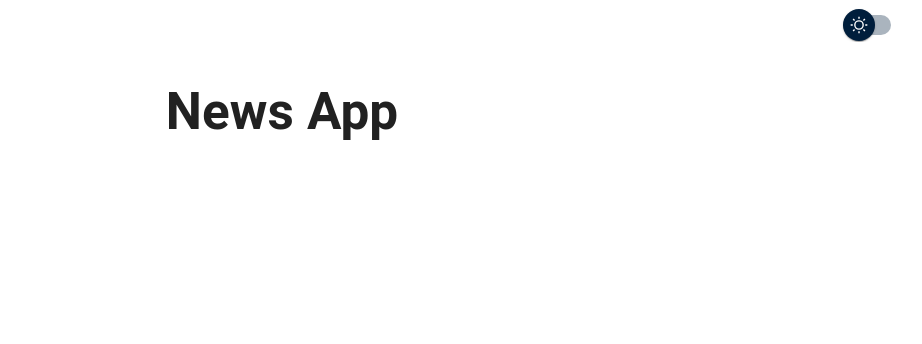
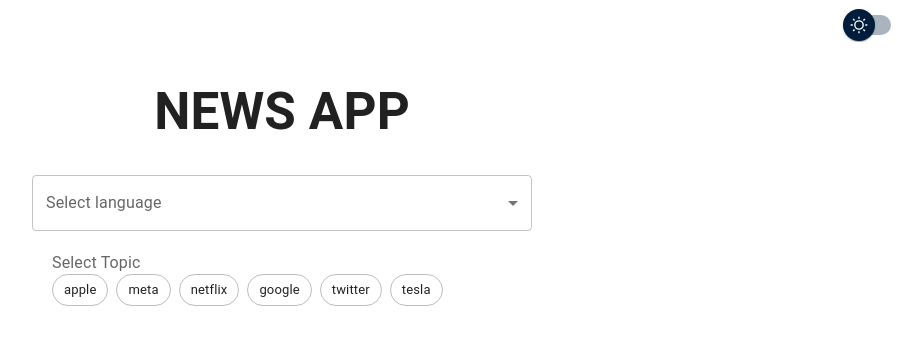
Before and after one commit to AzaanKhan271/news-test-app, a React (Vite) app: page / in a window 1280 px wide. Shown: the top 344 px of the page, without its empty margins (358-1280 px from the left). Built offline with nearby package versions, Linux system fonts and the light colour scheme.

Commit message:
language selector and topic. chips added

```diff
--- a/src/App.tsx
+++ b/src/App.tsx
@@ -8,8 +8,19 @@ import Router from "./router/Router";
 
 const App = () => {
   const [lightMode, setLightMode] = useState<Boolean>(true);
+  const [language, setLanguage] = useState<string>("");
+  const [topic, setTopic] = useState<string>("");
   return (
-    <MyContext.Provider value={{ lightMode, setLightMode }}>
+    <MyContext.Provider
+      value={{
+        lightMode,
+        setLightMode,
+        language,
+        setLanguage,
+        topic,
+        setTopic,
+      }}
+    >
       <ThemeProvider theme={lightMode ? lightTheme : darkTheme}>
         <CssBaseline />
         <Router />
--- /dev/null
+++ b/src/UI/ChipRenderer.tsx
@@ -0,0 +1,26 @@
+import { Chip, Stack } from "@mui/material";
+import "./ui.css";
+
+interface ChipRenderTypes {
+    chipArray : string[],
+    handleChipChange : () => void
+}
+
+const ChipRenderer = ({chipArray, handleChipChange} : ChipRenderTypes) => {
+  return (
+    <Stack direction="row" spacing={1}>
+      {chipArray.map((item, index) => {
+        return (
+          <Chip
+            label={item}
+            key={index}
+            variant="outlined"
+            onClick={handleChipChange}
+          />
+        );
+      })}
+    </Stack>
+  );
+};
+
+export default ChipRenderer;
--- /dev/null
+++ b/src/UI/Select.tsx
@@ -0,0 +1,41 @@
+import { FormControl, MenuItem, Select, InputLabel } from "@mui/material";
+
+interface SelectProps {
+  value: string;
+  handleChange: () => void;
+  label: string;
+  optionArray: [
+    {
+      value: string;
+      label: string;
+    },
+    {
+      value: string;
+      label: string;
+    }
+  ];
+}
+
+const SelectInput = ({
+  value,
+  handleChange,
+  label,
+  optionArray,
+}: SelectProps) => {
+  return (
+    <FormControl fullWidth>
+      <InputLabel>{label}</InputLabel>
+      <Select value={value} label={label} onChange={handleChange}>
+        {optionArray.map((item, index) => {
+          return (
+            <MenuItem key={index} value={item?.value}>
+              {item?.label}
+            </MenuItem>
+          );
+        })}
+      </Select>
+    </FormControl>
+  );
+};
+
+export default SelectInput;
--- a/src/components/Home/Home.tsx
+++ b/src/components/Home/Home.tsx
@@ -1,21 +1,43 @@
-import { Box } from "@mui/material"
-import './home.css'
-import ThemeSwitch from "../ThemeSwitch/ThemeSwitch"
-
-
+import { Box, InputLabel } from "@mui/material";
+import "./home.css";
+import ThemeSwitch from "../ThemeSwitch/ThemeSwitch";
+import SelectInput from "../../UI/Select";
+import { useContext } from "react";
+import { MyContext } from "../../context/myContext";
+import { langOptionArray, topics } from "../../utils/constants";
+import ChipRenderer from "../../UI/ChipRenderer";
 
 const Home = () => {
-    return (
-        <Box className='homeParent'>
-            <Box>
-                <ThemeSwitch />
-            </Box>
-            <Box>
-                <h1>News App</h1>
-            </Box>
+  const { language, setLanguage, topic, setTopic } = useContext(MyContext);
+
+  const handleChipClick = (e) => {
+    setTopic(e.target.innerHTML)
+  }
+  return (
+    <Box className="homeParent">
+      <Box>
+        <ThemeSwitch />
+      </Box>
+      <Box className="homeContentDiv">
+        <Box className="homeHeadingParent">
+          <h1>NEWS APP</h1>
         </Box>
-    )
-}
+        <SelectInput
+          value={language}
+          handleChange={(e) => setLanguage(e.target.value)}
+          label="Select language"
+          optionArray={langOptionArray}
+        />
+        <Box className="chipParent">
+          <InputLabel>Select Topic</InputLabel>
+          <ChipRenderer
+            chipArray={topics}
+            handleChipChange={handleChipClick}
+          />
+        </Box>
+      </Box>
+    </Box>
+  );
+};
 
-
-export default Home
+export default Home;
--- a/src/components/Home/home.css
+++ b/src/components/Home/home.css
@@ -5,3 +5,17 @@
     align-items: center;
     flex-direction: column;
 }
+
+.homeContentDiv{
+    width: 500px;
+}
+
+.homeHeadingParent {
+    display: flex;
+    justify-content: center;
+    align-items: center;
+}
+
+.chipParent {
+    margin: 20px;
+}
--- a/src/utils/constants.tsx
+++ b/src/utils/constants.tsx
@@ -10,3 +10,10 @@ export const lightTheme = createTheme({
     mode: "light",
   },
 });
+
+export const langOptionArray = [
+    {value : 'en' ,label : 'English'},
+    {value : 'ar' ,label : 'Arabic'}
+]
+
+export const topics = ['apple' , 'meta' , 'netflix' , 'google' , 'twitter' , 'tesla' ]
```
